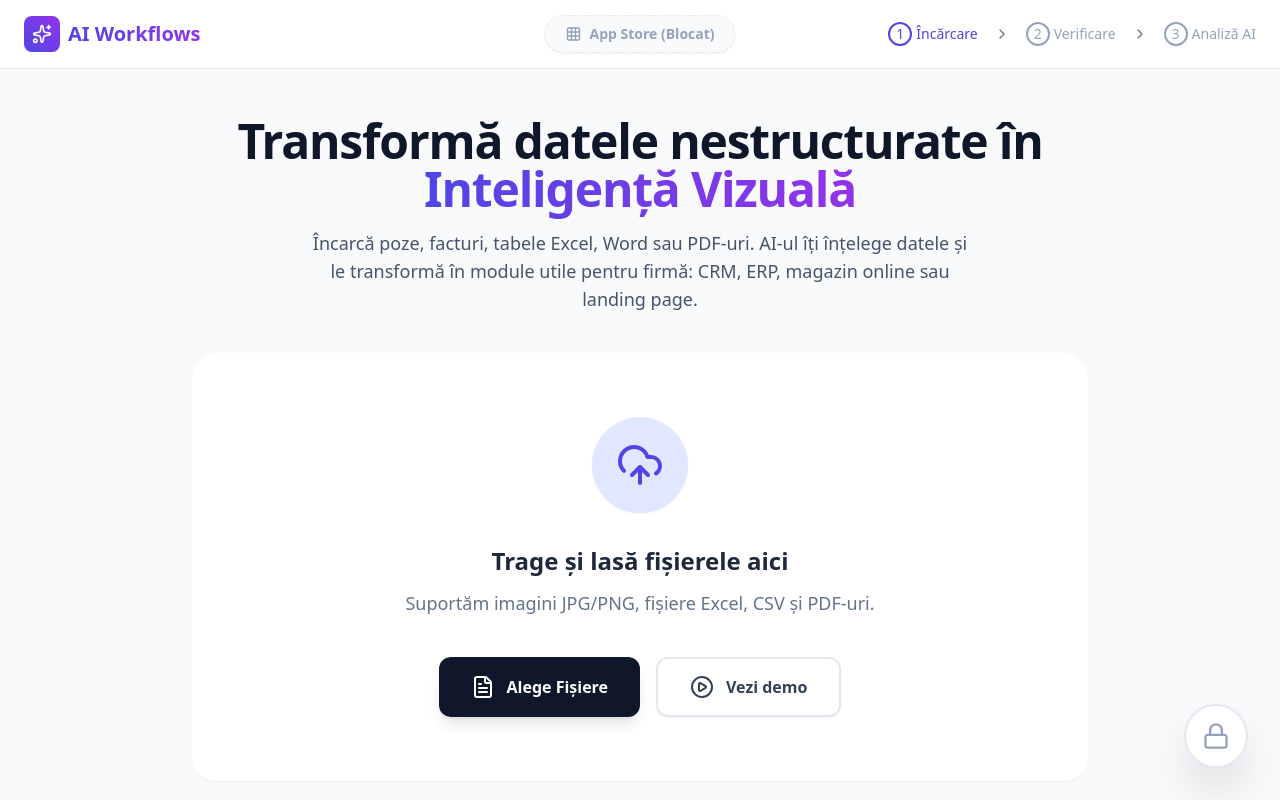
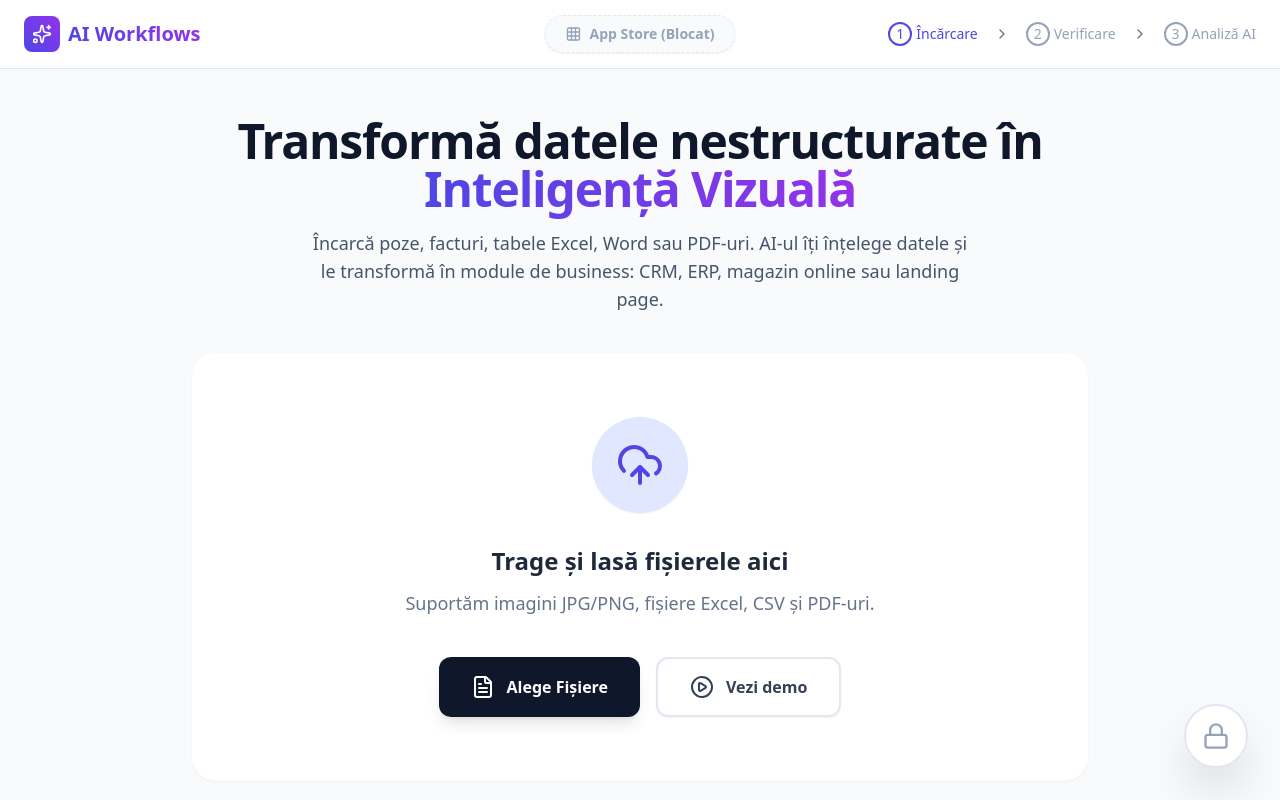
Before and after one commit to adigeo08/WorkflowsAI, a React (Vite) app: page / in a window 1280 px wide. Shown: the top 800 px of the page. Built offline with nearby package versions, Linux system fonts and the light colour scheme.

Commit message:
modificare text

```diff
--- a/src/components/UploadStep.tsx
+++ b/src/components/UploadStep.tsx
@@ -21,7 +21,7 @@ export function UploadStep({ isDragging, onDragOver, onDragLeave, onDrop, onChoo
                     </span>
                 </h1>
                 <p className="text-lg text-slate-600 max-w-2xl mx-auto">
-                    Încarcă poze, facturi, tabele Excel, Word sau PDF-uri. AI-ul îți înțelege datele și le transformă în module utile pentru firmă: CRM, ERP, magazin online sau landing page.
+                    Încarcă poze, facturi, tabele Excel, Word sau PDF-uri. AI-ul îți înțelege datele și le transformă în module de business: CRM, ERP, magazin online sau landing page.
                 </p>
             </div>
 
```
